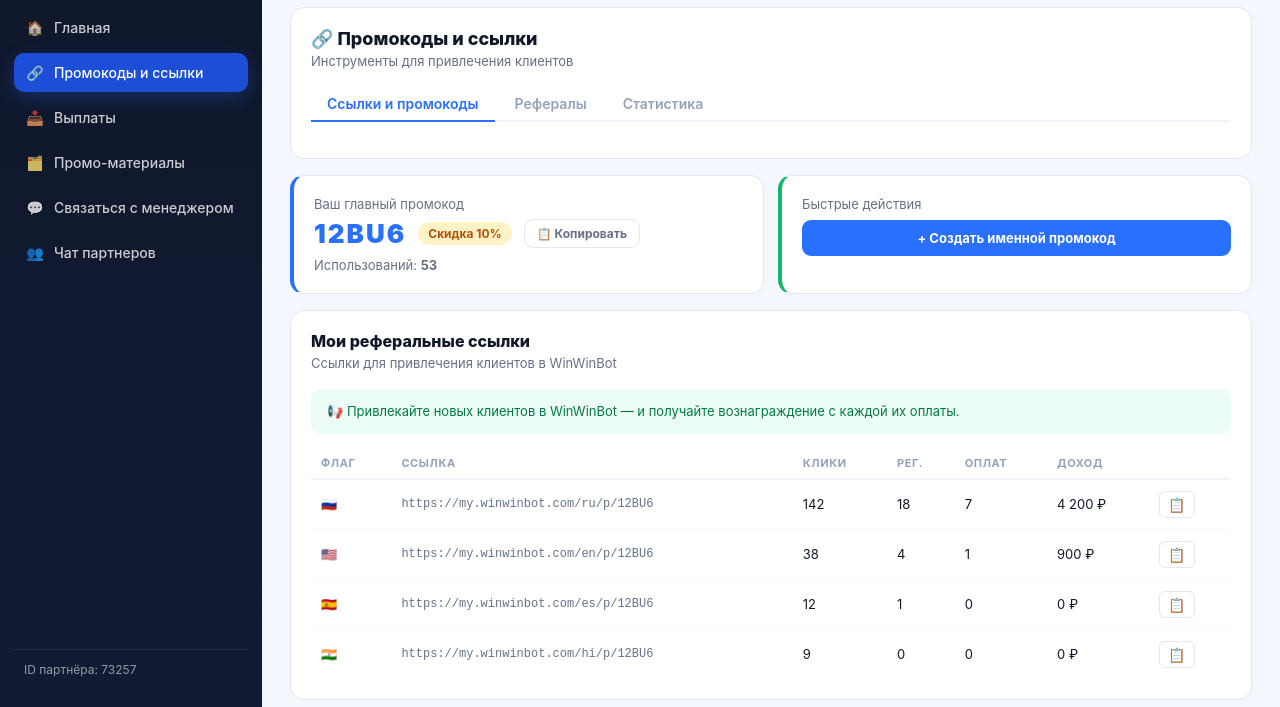
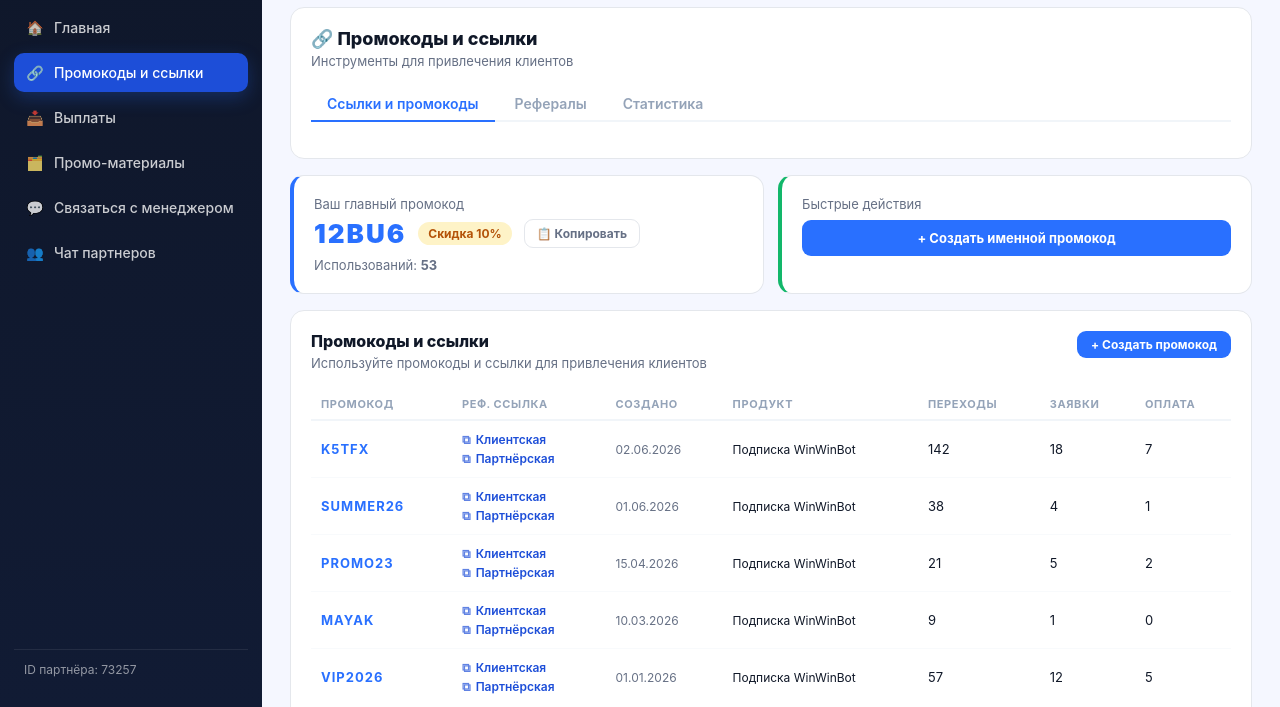
Before and after one commit to svalinn-tech/main_for_partners, a plain HTML site: page index.html in a window 1280 px wide. Both pictures are taken after a click on the button "🚀 Начать привлекать". Shown: the part 93-800 px from the top of the page. Drawn offline with Linux system fonts and the light colour scheme.

Commit message:
Update index.html

```diff
--- a/index.html
+++ b/index.html
@@ -490,57 +490,122 @@ input[type="checkbox"] {
     </div>
 
     <div class="card" style="margin-bottom:16px">
-      <div class="section-head"><div>
-        <div class="section-title" style="font-size:16px">Мои реферальные ссылки</div>
-        <div class="section-sub">Ссылки для привлечения клиентов в WinWinBot</div>
-      </div></div>
-      <div style="background:#ECFDF5;border-radius:10px;padding:12px 16px;margin-bottom:14px;font-size:13px;color:#027A48;line-height:1.6">
-        📢 Привлекайте новых клиентов в WinWinBot — и получайте вознаграждение с каждой их оплаты.
+      <div class="section-head">
+        <div>
+          <div class="section-title" style="font-size:16px">Промокоды и ссылки</div>
+          <div class="section-sub">Используйте промокоды и ссылки для привлечения клиентов</div>
         </div>
-      <table class="ref-table">
-        <thead><tr><th>Флаг</th><th>Ссылка</th><th>Клики</th><th>Рег.</th><th>Оплат</th><th>Доход</th><th></th></tr></thead>
-        <tbody>
-          <tr><td>🇷🇺</td><td class="link-cell">https://my.winwinbot.com/ru/p/12BU6</td><td>142</td><td>18</td><td>7</td><td>4 200 ₽</td><td><button class="copy-btn" onclick="copyLink(this,'https://my.winwinbot.com/ru/p/12BU6')">📋</button></td></tr>
-          <tr><td>🇺🇸</td><td class="link-cell">https://my.winwinbot.com/en/p/12BU6</td><td>38</td><td>4</td><td>1</td><td>900 ₽</td><td><button class="copy-btn" onclick="copyLink(this,'https://my.winwinbot.com/en/p/12BU6')">📋</button></td></tr>
-          <tr><td>🇪🇸</td><td class="link-cell">https://my.winwinbot.com/es/p/12BU6</td><td>12</td><td>1</td><td>0</td><td>0 ₽</td><td><button class="copy-btn" onclick="copyLink(this,'https://my.winwinbot.com/es/p/12BU6')">📋</button></td></tr>
-          <tr><td>🇮🇳</td><td class="link-cell">https://my.winwinbot.com/hi/p/12BU6</td><td>9</td><td>0</td><td>0</td><td>0 ₽</td><td><button class="copy-btn" onclick="copyLink(this,'https://my.winwinbot.com/hi/p/12BU6')">📋</button></td></tr>
-        </tbody>
-      </table>
+        <button class="btn btn-primary" style="font-size:12px;padding:6px 14px" onclick="openCreatePromo()">+ Создать промокод</button>
       </div>
-
-    <div class="card" style="margin-bottom:16px">
-      <div class="section-head"><div>
-        <div class="section-title" style="font-size:16px">🤝 Ссылки для привлечения партнёров</div>
-        <div class="section-sub">Привлекайте новых партнёров в WinWinBot — и получайте <strong style="color:#2970FF">10% с каждой их оплаты</strong></div>
-      </div></div>
-      <div style="background:#EFF6FF;border-radius:10px;padding:12px 16px;margin-bottom:14px;font-size:13px;color:#1D4ED8;line-height:1.6">
-        📢 Поделитесь ссылкой с тем, кто ищет дополнительный доход. Когда они станут партнёром и начнут зарабатывать — вы будете получать <strong>10% от каждого их платежа</strong> автоматически.
+      <div class="table-wrap">
+        <table class="ref-table" id="promoTable">
+          <thead>
+            <tr>
+              <th>Промокод</th>
+              <th>Реф. ссылка</th>
+              <th>Создано</th>
+              <th>Продукт</th>
+              <th>Переходы</th>
+              <th>Заявки</th>
+              <th>Оплата</th>
+            </tr>
+          </thead>
+          <tbody id="promoTbody">
+            <tr>
+              <td><strong style="color:#2970FF;letter-spacing:1px;font-size:13px">K5TFX</strong></td>
+              <td>
+                <div style="display:flex;flex-direction:column;gap:4px">
+                  <button type="button" onclick="copyPromoLink(this,'https://my.winwinbot.com/ru/p/K5TFX')" style="display:flex;align-items:center;gap:5px;font-size:12px;color:#1D4ED8;font-weight:600;border:none;background:none;padding:0;cursor:pointer">
+                    <span style="opacity:.7">⧉</span> Клиентская
+                  </button>
+                  <button type="button" onclick="copyPromoLink(this,'https://my.winwinbot.com/ru/partner/K5TFX')" style="display:flex;align-items:center;gap:5px;font-size:12px;color:#1D4ED8;font-weight:600;border:none;background:none;padding:0;cursor:pointer">
+                    <span style="opacity:.7">⧉</span> Партнёрская
+                  </button>
                 </div>
-      <table class="ref-table">
-        <thead><tr><th>Флаг</th><th>Ссылка</th><th>Клики</th><th>Рег.</th><th>Оплат</th><th>Доход</th><th></th></tr></thead>
-        <tbody>
-          <tr><td>🇷🇺</td><td class="link-cell">https://my.winwinbot.com/ru/partner/12BU6</td><td>—</td><td>—</td><td>—</td><td>—</td><td><button class="copy-btn" onclick="copyLink(this,'https://my.winwinbot.com/ru/partner/12BU6')">📋</button></td></tr>
-          <tr><td>🇺🇸</td><td class="link-cell">https://my.winwinbot.com/en/partner/12BU6</td><td>—</td><td>—</td><td>—</td><td>—</td><td><button class="copy-btn" onclick="copyLink(this,'https://my.winwinbot.com/en/partner/12BU6')">📋</button></td></tr>
-          <tr><td>🇪🇸</td><td class="link-cell">https://my.winwinbot.com/es/partner/12BU6</td><td>—</td><td>—</td><td>—</td><td>—</td><td><button class="copy-btn" onclick="copyLink(this,'https://my.winwinbot.com/es/partner/12BU6')">📋</button></td></tr>
-          <tr><td>🇮🇳</td><td class="link-cell">https://my.winwinbot.com/hi/partner/12BU6</td><td>—</td><td>—</td><td>—</td><td>—</td><td><button class="copy-btn" onclick="copyLink(this,'https://my.winwinbot.com/hi/partner/12BU6')">📋</button></td></tr>
-        </tbody>
-      </table>
+              </td>
+              <td style="color:#667085;font-size:12px">02.06.2026</td>
+              <td style="font-size:12px">Подписка WinWinBot</td>
+              <td>142</td>
+              <td>18</td>
+              <td>7</td>
+            </tr>
+            <tr>
+              <td><strong style="color:#2970FF;letter-spacing:1px;font-size:13px">SUMMER26</strong></td>
+              <td>
+                <div style="display:flex;flex-direction:column;gap:4px">
+                  <button type="button" onclick="copyPromoLink(this,'https://my.winwinbot.com/ru/p/SUMMER26')" style="display:flex;align-items:center;gap:5px;font-size:12px;color:#1D4ED8;font-weight:600;border:none;background:none;padding:0;cursor:pointer">
+                    <span style="opacity:.7">⧉</span> Клиентская
+                  </button>
+                  <button type="button" onclick="copyPromoLink(this,'https://my.winwinbot.com/ru/partner/SUMMER26')" style="display:flex;align-items:center;gap:5px;font-size:12px;color:#1D4ED8;font-weight:600;border:none;background:none;padding:0;cursor:pointer">
+                    <span style="opacity:.7">⧉</span> Партнёрская
+                  </button>
                 </div>
-
-    <div class="card">
-      <div class="section-head"><div><div class="section-title" style="font-size:16px">Мои промокоды</div></div>
-        <button class="btn btn-primary" style="font-size:12px;padding:6px 14px" onclick="openCreatePromo()">+ Создать</button>
+              </td>
+              <td style="color:#667085;font-size:12px">01.06.2026</td>
+              <td style="font-size:12px">Подписка WinWinBot</td>
+              <td>38</td>
+              <td>4</td>
+              <td>1</td>
+            </tr>
+            <tr>
+              <td><strong style="color:#2970FF;letter-spacing:1px;font-size:13px">PROMO23</strong></td>
+              <td>
+                <div style="display:flex;flex-direction:column;gap:4px">
+                  <button type="button" onclick="copyPromoLink(this,'https://my.winwinbot.com/ru/p/PROMO23')" style="display:flex;align-items:center;gap:5px;font-size:12px;color:#1D4ED8;font-weight:600;border:none;background:none;padding:0;cursor:pointer">
+                    <span style="opacity:.7">⧉</span> Клиентская
+                  </button>
+                  <button type="button" onclick="copyPromoLink(this,'https://my.winwinbot.com/ru/partner/PROMO23')" style="display:flex;align-items:center;gap:5px;font-size:12px;color:#1D4ED8;font-weight:600;border:none;background:none;padding:0;cursor:pointer">
+                    <span style="opacity:.7">⧉</span> Партнёрская
+                  </button>
                 </div>
-      <table class="ref-table">
-        <thead><tr><th>Промокод</th><th>Условие</th><th>Активаций</th><th>Оплат</th><th>Доход</th></tr></thead>
-        <tbody>
-          <tr><td><strong style="color:#2970FF">12BU6</strong></td><td>Скидка 10%</td><td>53</td><td>22</td><td>13 200 ₽</td></tr>
-          <tr><td><strong style="color:#2970FF">SUMMER26</strong></td><td>Скидка 10%</td><td>7</td><td>3</td><td>1 800 ₽</td></tr>
-          <tr><td><strong style="color:#94A3B8">PROMO23</strong></td><td>Скидка 10%</td><td>19</td><td>8</td><td>4 800 ₽</td></tr>
+              </td>
+              <td style="color:#667085;font-size:12px">15.04.2026</td>
+              <td style="font-size:12px">Подписка WinWinBot</td>
+              <td>21</td>
+              <td>5</td>
+              <td>2</td>
+            </tr>
+            <tr>
+              <td><strong style="color:#2970FF;letter-spacing:1px;font-size:13px">MAYAK</strong></td>
+              <td>
+                <div style="display:flex;flex-direction:column;gap:4px">
+                  <button type="button" onclick="copyPromoLink(this,'https://my.winwinbot.com/ru/p/MAYAK')" style="display:flex;align-items:center;gap:5px;font-size:12px;color:#1D4ED8;font-weight:600;border:none;background:none;padding:0;cursor:pointer">
+                    <span style="opacity:.7">⧉</span> Клиентская
+                  </button>
+                  <button type="button" onclick="copyPromoLink(this,'https://my.winwinbot.com/ru/partner/MAYAK')" style="display:flex;align-items:center;gap:5px;font-size:12px;color:#1D4ED8;font-weight:600;border:none;background:none;padding:0;cursor:pointer">
+                    <span style="opacity:.7">⧉</span> Партнёрская
+                  </button>
+                </div>
+              </td>
+              <td style="color:#667085;font-size:12px">10.03.2026</td>
+              <td style="font-size:12px">Подписка WinWinBot</td>
+              <td>9</td>
+              <td>1</td>
+              <td>0</td>
+            </tr>
+            <tr>
+              <td><strong style="color:#2970FF;letter-spacing:1px;font-size:13px">VIP2026</strong></td>
+              <td>
+                <div style="display:flex;flex-direction:column;gap:4px">
+                  <button type="button" onclick="copyPromoLink(this,'https://my.winwinbot.com/ru/p/VIP2026')" style="display:flex;align-items:center;gap:5px;font-size:12px;color:#1D4ED8;font-weight:600;border:none;background:none;padding:0;cursor:pointer">
+                    <span style="opacity:.7">⧉</span> Клиентская
+                  </button>
+                  <button type="button" onclick="copyPromoLink(this,'https://my.winwinbot.com/ru/partner/VIP2026')" style="display:flex;align-items:center;gap:5px;font-size:12px;color:#1D4ED8;font-weight:600;border:none;background:none;padding:0;cursor:pointer">
+                    <span style="opacity:.7">⧉</span> Партнёрская
+                  </button>
+                </div>
+              </td>
+              <td style="color:#667085;font-size:12px">01.01.2026</td>
+              <td style="font-size:12px">Подписка WinWinBot</td>
+              <td>57</td>
+              <td>12</td>
+              <td>5</td>
+            </tr>
           </tbody>
         </table>
       </div>
     </div>
+
 
   <!-- TAB: REFERRALS -->
   <div id="netRefs" style="display:none">
@@ -865,5 +930,15 @@ function sortByDays(th) {
   document.getElementById('daysSortIcon').textContent = _daysSortAsc ? '↑' : '↓';
 }
 </script>
+
+<script>
+function copyPromoLink(btn, url) {
+  navigator.clipboard.writeText(url);
+  var prev = btn.innerHTML;
+  btn.style.color = '#027A48';
+  btn.innerHTML = '<span style="opacity:.7">✓</span> Скопировано';
+  setTimeout(function() { btn.innerHTML = prev; btn.style.color = ''; }, 1500);
+}
+</script>
 </body>
 </html>
```
Lines whose indentation alone changed are shown as unchanged.
